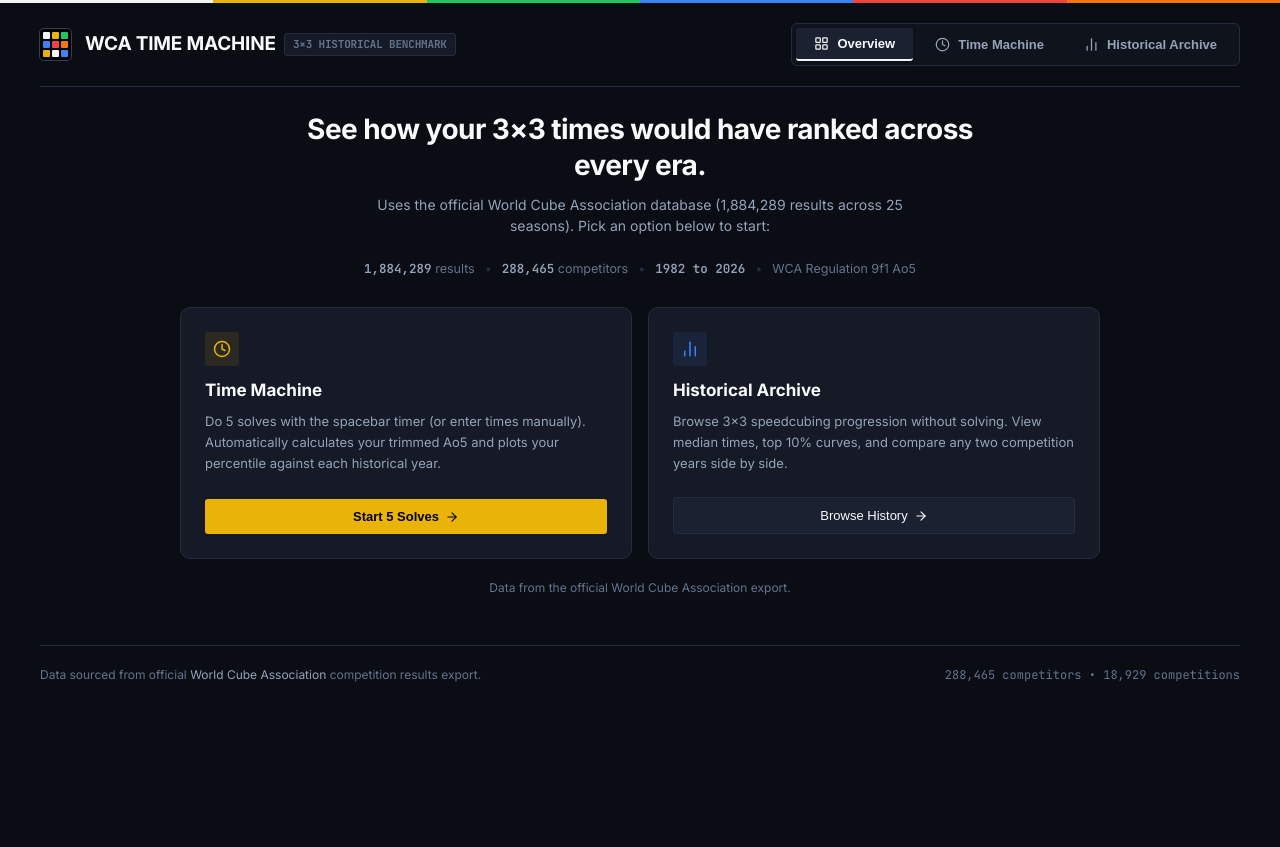
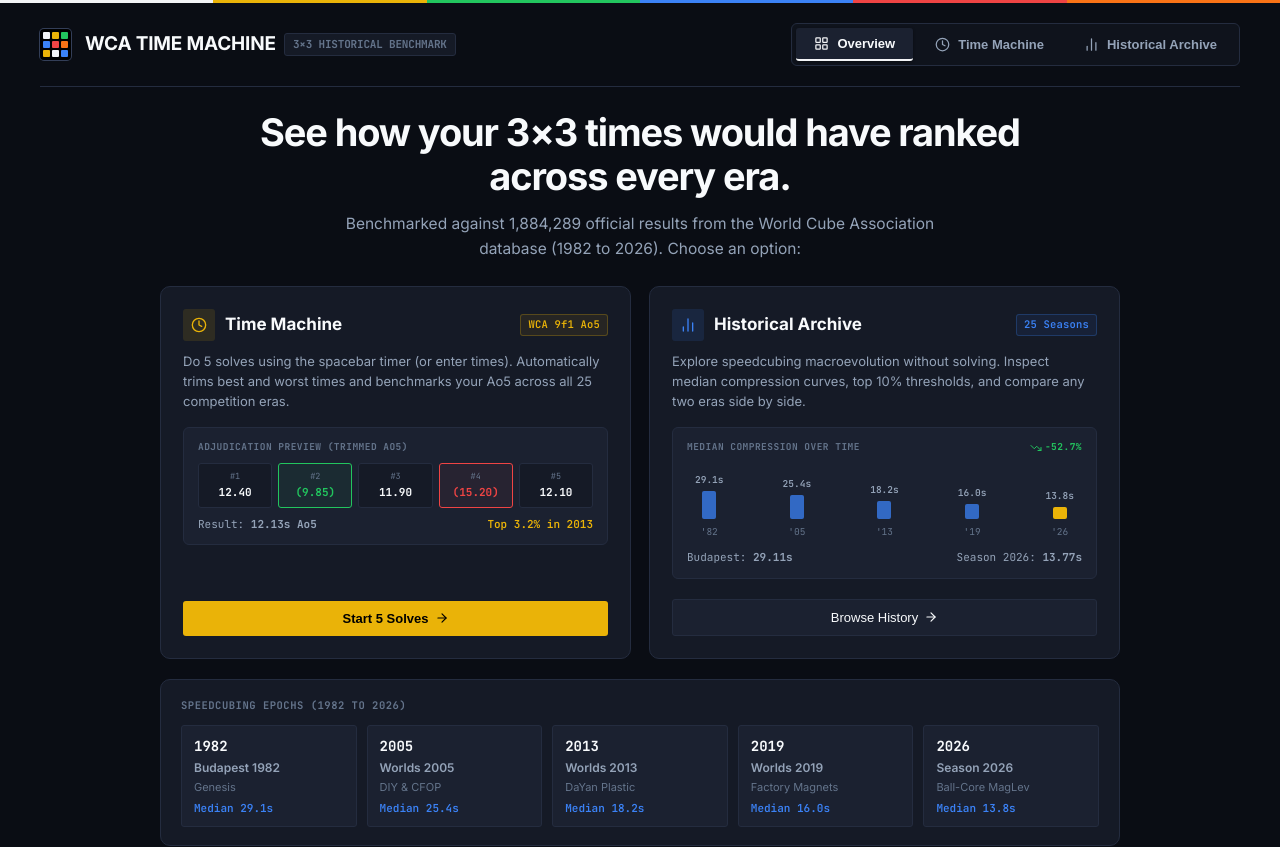
Before and after one commit to asperavl/wca-time-machine, a React (Vite) app in the folder frontend/: page / in a window 1280 px wide. Shown: the top 847 px of the page. Before the commit the page ends 800 px from the top, so only its background shows below. Built offline with nearby package versions, Linux system fonts and the light colour scheme.

Commit message:
improve landing page and fix related bugs

```diff
--- a/frontend/src/App.tsx
+++ b/frontend/src/App.tsx
@@ -9,10 +9,7 @@
 type MainTab = 'landing' | 'analytics' | 'timemachine';
 
 export const App: React.FC = () => {
-  const [currentTab, setCurrentTab] = useState<MainTab>(() => {
-    const saved = localStorage.getItem('wca_time_machine_tab') as MainTab | null;
-    return saved === 'analytics' || saved === 'timemachine' ? saved : 'landing';
-  });
+  const [currentTab, setCurrentTab] = useState<MainTab>('landing');
   const [overview, setOverview] = useState<OverviewData | null>(null);
   const [loading, setLoading] = useState<boolean>(true);
   const [error, setError] = useState<string | null>(null);
--- a/frontend/src/components/LandingView.tsx
+++ b/frontend/src/components/LandingView.tsx
@@ -1,6 +1,6 @@
 import React from 'react';
 import type { OverviewData } from '../types';
-import { Clock, BarChart2, ArrowRight } from 'lucide-react';
+import { Clock, BarChart2, ArrowRight, TrendingDown } from 'lucide-react';
 
 interface LandingViewProps {
   overview: OverviewData;
@@ -8,42 +8,32 @@
 }
 
 export const LandingView: React.FC<LandingViewProps> = ({ overview, onSelectMode }) => {
+  // Epochs derived dynamically from WCA overview data
+  const epochs = [
+    { year: 1982, name: 'Budapest 1982', desc: 'Genesis', median: '29.1s' },
+    { year: 2005, name: 'Worlds 2005', desc: 'DIY & CFOP', median: '25.4s' },
+    { year: 2013, name: 'Worlds 2013', desc: 'DaYan Plastic', median: '18.2s' },
+    { year: 2019, name: 'Worlds 2019', desc: 'Factory Magnets', median: '16.0s' },
+    { year: 2026, name: 'Season 2026', desc: 'Ball-Core MagLev', median: '13.8s' },
+  ];
+
   return (
     <div className="landing-container">
-      {/* Lowkey Hero */}
+      {/* Clean Header */}
       <div className="landing-hero">
         <h2 className="landing-title">
           See how your 3×3 times would have ranked across every era.
         </h2>
         <p className="landing-subtitle">
-          Uses the official World Cube Association database ({overview.metadata.total_333_results.toLocaleString()} results across 25 seasons). Pick an option below to start:
+          Benchmarked against {overview.metadata.total_333_results.toLocaleString()} official results from the World Cube Association database (1982 to 2026). Choose an option:
         </p>
       </div>
 
-      {/* Understated Single-Line Telemetry Bar */}
-      <div className="landing-telemetry-strip">
-        <span className="telemetry-pill">
-          <strong>{overview.metadata.total_333_results.toLocaleString()}</strong> results
-        </span>
-        <span className="telemetry-separator">•</span>
-        <span className="telemetry-pill">
-          <strong>{overview.metadata.total_competitors.toLocaleString()}</strong> competitors
-        </span>
-        <span className="telemetry-separator">•</span>
-        <span className="telemetry-pill">
-          <strong>1982 to 2026</strong>
-        </span>
-        <span className="telemetry-separator">•</span>
-        <span className="telemetry-pill">
-          WCA Regulation 9f1 Ao5
-        </span>
-      </div>
-
-      {/* Two Direct Option Cards */}
-      <div className="landing-modes-grid">
-        {/* Card 1: Time Machine */}
+      {/* Two Interactive Preview Cards */}
+      <div className="landing-previews-grid">
+        {/* Card 1: Time Machine with Micro-Cassette Preview */}
         <div
-          className="landing-mode-card mode-card-tm"
+          className="preview-card card-tm"
           onClick={() => onSelectMode('timemachine')}
           role="button"
           tabIndex={0}
@@ -55,20 +45,54 @@
           }}
         >
           <div>
-            <div className="mode-header">
-              <div className="mode-icon-box icon-tm">
-                <Clock size={18} />
+            <div className="preview-card-header">
+              <div className="preview-icon-title">
+                <div className="preview-icon icon-tm">
+                  <Clock size={16} />
+                </div>
+                <h3 className="preview-title">Time Machine</h3>
+              </div>
+              <span className="preview-tag tag-tm">WCA 9f1 Ao5</span>
+            </div>
+
+            <p className="preview-description">
+              Do 5 solves using the spacebar timer (or enter times). Automatically trims best and worst times and benchmarks your Ao5 across all 25 competition eras.
+            </p>
+
+            {/* Micro-Cassette Visual Mockup */}
+            <div className="micro-cassette-box">
+              <div className="micro-cassette-label">ADJUDICATION PREVIEW (TRIMMED AO5)</div>
+              <div className="micro-cassette-pods">
+                <div className="micro-pod">
+                  <span className="mp-idx">#1</span>
+                  <span className="mp-time">12.40</span>
+                </div>
+                <div className="micro-pod mp-best" title="Trimmed fastest solve">
+                  <span className="mp-idx">#2</span>
+                  <span className="mp-time">(9.85)</span>
+                </div>
+                <div className="micro-pod">
+                  <span className="mp-idx">#3</span>
+                  <span className="mp-time">11.90</span>
+                </div>
+                <div className="micro-pod mp-worst" title="Trimmed slowest solve">
+                  <span className="mp-idx">#4</span>
+                  <span className="mp-time">(15.20)</span>
+                </div>
+                <div className="micro-pod">
+                  <span className="mp-idx">#5</span>
+                  <span className="mp-time">12.10</span>
+                </div>
+              </div>
+              <div className="micro-cassette-footer">
+                <span>Result: <strong>12.13s Ao5</strong></span>
+                <span className="mcf-tag">Top 3.2% in 2013</span>
               </div>
             </div>
-
-            <h3 className="mode-title">Time Machine</h3>
-            <p className="mode-description">
-              Do 5 solves with the spacebar timer (or enter times manually). Automatically calculates your trimmed Ao5 and plots your percentile against each historical year.
-            </p>
           </div>
 
           <button
-            className="btn-primary mode-action-btn"
+            className="btn-primary preview-action-btn"
             onClick={(e) => {
               e.stopPropagation();
               onSelectMode('timemachine');
@@ -79,9 +103,9 @@
           </button>
         </div>
 
-        {/* Card 2: Historical Archive */}
+        {/* Card 2: Historical Archive with Micro-Trendline Preview */}
         <div
-          className="landing-mode-card mode-card-archive"
+          className="preview-card card-archive"
           onClick={() => onSelectMode('analytics')}
           role="button"
           tabIndex={0}
@@ -93,20 +117,64 @@
           }}
         >
           <div>
-            <div className="mode-header">
-              <div className="mode-icon-box icon-archive">
-                <BarChart2 size={18} />
+            <div className="preview-card-header">
+              <div className="preview-icon-title">
+                <div className="preview-icon icon-archive">
+                  <BarChart2 size={16} />
+                </div>
+                <h3 className="preview-title">Historical Archive</h3>
+              </div>
+              <span className="preview-tag tag-archive">25 Seasons</span>
+            </div>
+
+            <p className="preview-description">
+              Explore speedcubing macroevolution without solving. Inspect median compression curves, top 10% thresholds, and compare any two eras side by side.
+            </p>
+
+            {/* Micro-Progression Timeline Mockup */}
+            <div className="micro-archive-box">
+              <div className="micro-archive-label">
+                <span>MEDIAN COMPRESSION OVER TIME</span>
+                <span className="micro-archive-delta">
+                  <TrendingDown size={12} /> -52.7%
+                </span>
+              </div>
+              <div className="micro-progression-row">
+                <div className="prog-step">
+                  <span className="ps-val">29.1s</span>
+                  <div className="ps-bar" style={{ height: 28 }} />
+                  <span className="ps-year">'82</span>
+                </div>
+                <div className="prog-step">
+                  <span className="ps-val">25.4s</span>
+                  <div className="ps-bar" style={{ height: 24 }} />
+                  <span className="ps-year">'05</span>
+                </div>
+                <div className="prog-step">
+                  <span className="ps-val">18.2s</span>
+                  <div className="ps-bar" style={{ height: 18 }} />
+                  <span className="ps-year">'13</span>
+                </div>
+                <div className="prog-step">
+                  <span className="ps-val">16.0s</span>
+                  <div className="ps-bar" style={{ height: 15 }} />
+                  <span className="ps-year">'19</span>
+                </div>
+                <div className="prog-step prog-current">
+                  <span className="ps-val">13.8s</span>
+                  <div className="ps-bar" style={{ height: 12 }} />
+                  <span className="ps-year">'26</span>
+                </div>
+              </div>
+              <div className="micro-archive-footer">
+                <span>Budapest: <strong>29.11s</strong></span>
+                <span>Season 2026: <strong>13.77s</strong></span>
               </div>
             </div>
-
-            <h3 className="mode-title">Historical Archive</h3>
-            <p className="mode-description">
-              Browse 3×3 speedcubing progression without solving. View median times, top 10% curves, and compare any two competition years side by side.
-            </p>
           </div>
 
           <button
-            className="btn-secondary mode-action-btn mode-action-secondary"
+            className="btn-secondary preview-action-btn"
             onClick={(e) => {
               e.stopPropagation();
               onSelectMode('analytics');
@@ -118,9 +186,29 @@
         </div>
       </div>
 
+      {/* Epoch Rail: 5 Historic Speedcubing Milestones */}
+      <div className="epoch-rail-container">
+        <div className="epoch-rail-title">SPEEDCUBING EPOCHS (1982 TO 2026)</div>
+        <div className="epoch-rail-nodes">
+          {epochs.map((ep) => (
+            <div
+              key={ep.year}
+              className="epoch-node"
+              onClick={() => onSelectMode('analytics')}
+              title={`View ${ep.name} in Historical Archive`}
+            >
+              <div className="epoch-year">{ep.year}</div>
+              <div className="epoch-name">{ep.name}</div>
+              <div className="epoch-desc">{ep.desc}</div>
+              <div className="epoch-stat">Median {ep.median}</div>
+            </div>
+          ))}
+        </div>
+      </div>
+
       {/* Quiet Footnote */}
       <div className="landing-footnote">
-        Data from the official World Cube Association export.
+        Official competition data courtesy of the World Cube Association.
       </div>
     </div>
   );
--- a/frontend/src/index.css
+++ b/frontend/src/index.css
@@ -602,7 +602,7 @@
 
 /* Landing Page Styles */
 .landing-container {
-  max-width: 920px;
+  max-width: 960px;
   margin: 16px auto 40px auto;
 }
 
@@ -612,82 +612,71 @@
 }
 
 .landing-title {
-  font-size: 28px;
-  font-weight: 700;
-  letter-spacing: -0.02em;
-  line-height: 1.3;
+  font-size: 38px;
+  font-weight: 800;
+  letter-spacing: -0.03em;
+  line-height: 1.15;
   color: var(--text-primary);
-  max-width: 680px;
-  margin: 0 auto 10px auto;
+  max-width: 780px;
+  margin: 0 auto 14px auto;
 }
 
 .landing-subtitle {
-  font-size: 14px;
+  font-size: 15.5px;
   color: var(--text-secondary);
-  max-width: 580px;
+  max-width: 640px;
   margin: 0 auto;
-  line-height: 1.5;
+  line-height: 1.6;
 }
 
-.landing-telemetry-strip {
-  display: flex;
-  justify-content: center;
-  align-items: center;
-  flex-wrap: wrap;
-  gap: 10px;
-  margin-bottom: 28px;
-  font-size: 12.5px;
-  color: var(--text-tertiary);
-}
-
-.telemetry-pill strong {
-  color: var(--text-secondary);
-  font-family: var(--font-mono);
-  font-weight: 600;
-}
-
-.telemetry-separator {
-  color: var(--border-subtle);
-}
-
-.landing-modes-grid {
+/* Two Previews Grid */
+.landing-previews-grid {
   display: grid;
   grid-template-columns: 1fr 1fr;
-  gap: 16px;
+  gap: 18px;
   margin-bottom: 20px;
 }
 
-.landing-mode-card {
+.preview-card {
   background: var(--surface-card);
   border: 1px solid var(--border-subtle);
   border-radius: var(--radius-md);
-  padding: 24px;
+  padding: 22px;
   cursor: pointer;
   display: flex;
   flex-direction: column;
   justify-content: space-between;
-  transition: border-color 0.15s ease;
+  transition: all 0.15s ease;
 }
 
-.landing-mode-card:hover {
+.preview-card:hover {
   border-color: var(--border-strong);
 }
 
-.mode-card-tm:hover {
+.card-tm:hover {
   border-color: var(--cube-yellow);
 }
 
-.mode-card-archive:hover {
+.card-archive:hover {
   border-color: var(--cube-blue);
 }
 
-.mode-header {
-  margin-bottom: 12px;
+.preview-card-header {
+  display: flex;
+  justify-content: space-between;
+  align-items: center;
+  margin-bottom: 10px;
 }
 
-.mode-icon-box {
-  width: 34px;
-  height: 34px;
+.preview-icon-title {
+  display: flex;
+  align-items: center;
+  gap: 10px;
+}
+
+.preview-icon {
+  width: 32px;
+  height: 32px;
   border-radius: var(--radius-xs);
   display: inline-flex;
   align-items: center;
@@ -695,45 +684,277 @@
 }
 
 .icon-tm {
-  background: rgba(234, 179, 8, 0.1);
+  background: rgba(234, 179, 8, 0.12);
   color: var(--cube-yellow);
 }
 
 .icon-archive {
-  background: rgba(59, 130, 246, 0.1);
+  background: rgba(59, 130, 246, 0.12);
   color: var(--cube-blue);
 }
 
-.mode-title {
+.preview-title {
   font-size: 17px;
   font-weight: 700;
   color: var(--text-primary);
+}
+
+.preview-tag {
+  font-family: var(--font-mono);
+  font-size: 10.5px;
+  font-weight: 600;
+  padding: 2px 7px;
+  border-radius: 3px;
+  letter-spacing: 0.02em;
+}
+
+.tag-tm {
+  color: var(--cube-yellow);
+  background: rgba(234, 179, 8, 0.08);
+  border: 1px solid rgba(234, 179, 8, 0.25);
+}
+
+.tag-archive {
+  color: var(--cube-blue);
+  background: rgba(59, 130, 246, 0.08);
+  border: 1px solid rgba(59, 130, 246, 0.25);
+}
+
+.preview-description {
+  font-size: 13px;
+  line-height: 1.55;
+  color: var(--text-secondary);
+  margin-bottom: 16px;
+}
+
+/* Micro-Cassette Mockup inside Card 1 */
+.micro-cassette-box {
+  background: var(--surface-elevated);
+  border: 1px solid var(--border-subtle);
+  border-radius: var(--radius-sm);
+  padding: 12px 14px;
+  margin-bottom: 20px;
+}
+
+.micro-cassette-label {
+  font-family: var(--font-mono);
+  font-size: 9.5px;
+  font-weight: 700;
+  letter-spacing: 0.05em;
+  color: var(--text-tertiary);
   margin-bottom: 8px;
 }
 
-.mode-description {
-  font-size: 13px;
-  line-height: 1.6;
-  color: var(--text-secondary);
-  margin-bottom: 24px;
+.micro-cassette-pods {
+  display: grid;
+  grid-template-columns: repeat(5, 1fr);
+  gap: 6px;
+  margin-bottom: 8px;
 }
 
-.mode-action-btn {
+.micro-pod {
+  background: var(--surface-card);
+  border: 1px solid var(--border-subtle);
+  border-radius: 3px;
+  padding: 6px 3px;
+  text-align: center;
+  display: flex;
+  flex-direction: column;
+  gap: 2px;
+}
+
+.mp-idx {
+  font-family: var(--font-mono);
+  font-size: 8.5px;
+  color: var(--text-tertiary);
+}
+
+.mp-time {
+  font-family: var(--font-mono);
+  font-size: 11px;
+  font-weight: 700;
+  color: var(--text-primary);
+}
+
+.mp-best {
+  border-color: var(--cube-green);
+  background: rgba(34, 197, 94, 0.06);
+}
+.mp-best .mp-time {
+  color: var(--cube-green);
+}
+
+.mp-worst {
+  border-color: var(--cube-red);
+  background: rgba(239, 68, 68, 0.06);
+}
+.mp-worst .mp-time {
+  color: var(--cube-red);
+}
+
+.micro-cassette-footer {
+  display: flex;
+  justify-content: space-between;
+  align-items: center;
+  font-size: 11px;
+  color: var(--text-secondary);
+  font-family: var(--font-mono);
+}
+
+.mcf-tag {
+  color: var(--cube-yellow);
+  font-weight: 600;
+}
+
+/* Micro-Trendline Mockup inside Card 2 */
+.micro-archive-box {
+  background: var(--surface-elevated);
+  border: 1px solid var(--border-subtle);
+  border-radius: var(--radius-sm);
+  padding: 12px 14px;
+  margin-bottom: 20px;
+}
+
+.micro-archive-label {
+  display: flex;
+  justify-content: space-between;
+  align-items: center;
+  font-family: var(--font-mono);
+  font-size: 9.5px;
+  font-weight: 700;
+  letter-spacing: 0.05em;
+  color: var(--text-tertiary);
+  margin-bottom: 14px;
+}
+
+.micro-archive-delta {
+  color: var(--cube-green);
+  display: inline-flex;
+  align-items: center;
+  gap: 3px;
+}
+
+.micro-progression-row {
+  display: flex;
+  justify-content: space-between;
+  align-items: flex-end;
+  margin-bottom: 10px;
+  padding: 4px 8px 0 8px;
+}
+
+.prog-step {
+  display: flex;
+  flex-direction: column;
+  align-items: center;
+  justify-content: flex-end;
+  gap: 4px;
+}
+
+.ps-year {
+  font-family: var(--font-mono);
+  font-size: 9.5px;
+  color: var(--text-tertiary);
+  margin-top: 2px;
+}
+
+.ps-val {
+  font-family: var(--font-mono);
+  font-size: 9.5px;
+  color: var(--text-secondary);
+  font-weight: 600;
+}
+
+.ps-bar {
+  width: 14px;
+  background: var(--cube-blue);
+  border-radius: 2px;
+  opacity: 0.75;
+}
+
+.prog-current .ps-bar {
+  background: var(--cube-yellow);
+  opacity: 1;
+}
+
+.micro-archive-footer {
+  display: flex;
+  justify-content: space-between;
+  font-size: 11px;
+  color: var(--text-secondary);
+  font-family: var(--font-mono);
+}
+
+.preview-action-btn {
   width: 100%;
   justify-content: center;
   padding: 10px;
   font-size: 13px;
 }
 
-.mode-action-secondary {
+/* Epoch Rail */
+.epoch-rail-container {
+  background: var(--surface-card);
+  border: 1px solid var(--border-subtle);
+  border-radius: var(--radius-md);
+  padding: 18px 20px;
+  margin-bottom: 20px;
+}
+
+.epoch-rail-title {
+  font-family: var(--font-mono);
+  font-size: 10.5px;
+  font-weight: 700;
+  letter-spacing: 0.05em;
+  color: var(--text-tertiary);
+  margin-bottom: 12px;
+}
+
+.epoch-rail-nodes {
+  display: grid;
+  grid-template-columns: repeat(5, 1fr);
+  gap: 10px;
+}
+
+.epoch-node {
   background: var(--surface-elevated);
   border: 1px solid var(--border-subtle);
-  color: var(--text-primary);
+  border-radius: var(--radius-xs);
+  padding: 10px 12px;
+  cursor: pointer;
+  transition: all 0.15s ease;
 }
 
-.mode-action-secondary:hover {
-  border-color: var(--border-strong);
-  background: var(--surface-hover);
+.epoch-node:hover {
+  border-color: var(--cube-blue);
+  background: rgba(59, 130, 246, 0.05);
+}
+
+.epoch-year {
+  font-family: var(--font-mono);
+  font-size: 14px;
+  font-weight: 700;
+  color: var(--text-primary);
+  margin-bottom: 2px;
+}
+
+.epoch-name {
+  font-size: 12px;
+  font-weight: 600;
+  color: var(--text-secondary);
+  margin-bottom: 2px;
+}
+
+.epoch-desc {
+  font-size: 11px;
+  color: var(--text-tertiary);
+  margin-bottom: 4px;
+}
+
+.epoch-stat {
+  font-family: var(--font-mono);
+  font-size: 11px;
+  color: var(--cube-blue);
+  font-weight: 600;
 }
 
 .landing-footnote {
@@ -743,9 +964,12 @@
   margin-top: 14px;
 }
 
-@media (max-width: 700px) {
-  .landing-modes-grid {
+@media (max-width: 768px) {
+  .landing-previews-grid {
     grid-template-columns: 1fr;
+  }
+  .epoch-rail-nodes {
+    grid-template-columns: 1fr 1fr;
   }
   .landing-title {
     font-size: 22px;
```
